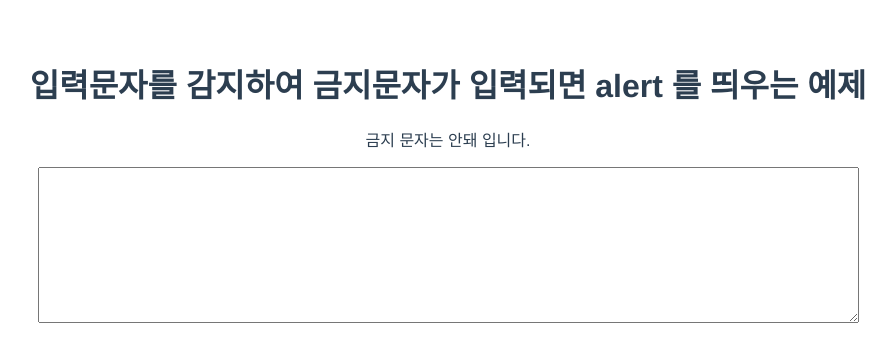
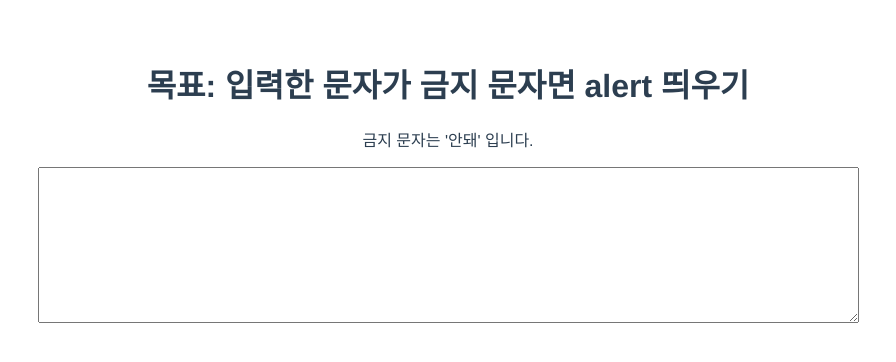
Before and after one commit to MinJaehyun/study-vue, a Vue app: page /watchtest1 in a window 1280 px wide. Shown: the top 362 px of the page, without its empty margins (192-1088 px from the left). Built offline with nearby package versions, Linux system fonts and the light colour scheme.

Commit message:
chapter 폴더 변경

```diff
--- a/src/components/study/220528/WatchTest1.vue
+++ /dev/null
@@ -1,40 +0,0 @@
-<template>
-  <div>
-    <h1>입력문자를 감지하여 금지문자가 입력되면 alert 를 띄우는 예제</h1>
-    <p>금지 문자는 {{ checkText }} 입니다.</p>
-    <textarea name="" id="" cols="100" rows="10" v-model="inputText">
-test</textarea
-    >
-  </div>
-</template>
-
-<script lang="ts">
-import { defineComponent } from 'vue';
-
-export default defineComponent({
-  name: 'WatchTest1',
-  data() {
-    return {
-      inputText: '',
-      checkText: '안돼',
-    };
-  },
-  methods: {},
-  watch: {
-    inputText() {
-      console.log(1);
-      // this.checkText 값이 this.inputText 안에 있는지 확인하기
-      if (this.inputText.indexOf(this.checkText) >= 0) {
-        alert('안돼는 입력할 수 없습니다.');
-      }
-    },
-  },
-});
-</script>
-
-<style scoped></style>
-<!--
-1. watch 연습하기
-2. 특징: 입력값을 watch 에 메서드로 연결하면, 입력값을 감지할 수 있다
-3.
--->
--- /dev/null
+++ b/src/components/study/220528/chapter8-2/WatchTest1.vue
@@ -0,0 +1,41 @@
+<template>
+  <div>
+    <h1>목표: 입력한 문자가 금지 문자면 alert 띄우기</h1>
+    <p>금지 문자는 '{{ checkText }}' 입니다.</p>
+    <textarea cols="100" rows="10" v-model="inputText">
+      test
+    </textarea>
+  </div>
+</template>
+
+<script lang="ts">
+import { defineComponent } from 'vue';
+
+export default defineComponent({
+  name: 'WatchTest1',
+  data() {
+    return {
+      inputText: '',
+      checkText: '안돼',
+    };
+  },
+  watch: {
+    inputText() {
+      // console.log(1);
+      // NOTE: this.checkText 값이 this.inputText 안에 있는지 확인하기
+      if (this.inputText.indexOf(this.checkText) > -1) {
+        alert('금지어는 입력할 수 없습니다');
+      }
+    },
+  },
+});
+</script>
+
+<!-- watch
+  입력값을 watch 에 메서드로 연결하면, 입력값을 감지할 수 있다
+-->
+
+<!-- indexOf
+  1. === -1 이면 존재하지 않는 경우 (-1)
+  2. > -1 이면 존재하는 경우 (0 또는 양수)
+-->
```
Also changed, not shown: src/routes/index.ts (+6 -6 lines), src/components/study/220528/chapter10/ShuffleTest.vue (renamed from src/components/study/220528/ShuffleTest.vue), src/components/study/220528/chapter10/TransTest1.vue (renamed from src/components/study/220528/TransTest1.vue), src/components/study/220528/chapter10/TransTest2.vue (renamed from src/components/study/220528/TransTest2.vue), src/components/study/220528/chapter10/TransTest3.vue (renamed from src/components/study/220528/TransTest3.vue), src/components/study/220528/chapter10/testTrans3.html (renamed from src/components/study/220528/testTrans3.html), src/components/study/220528/chapter8-2/WatchTest2.vue (renamed from src/components/study/220528/WatchTest2.vue).
